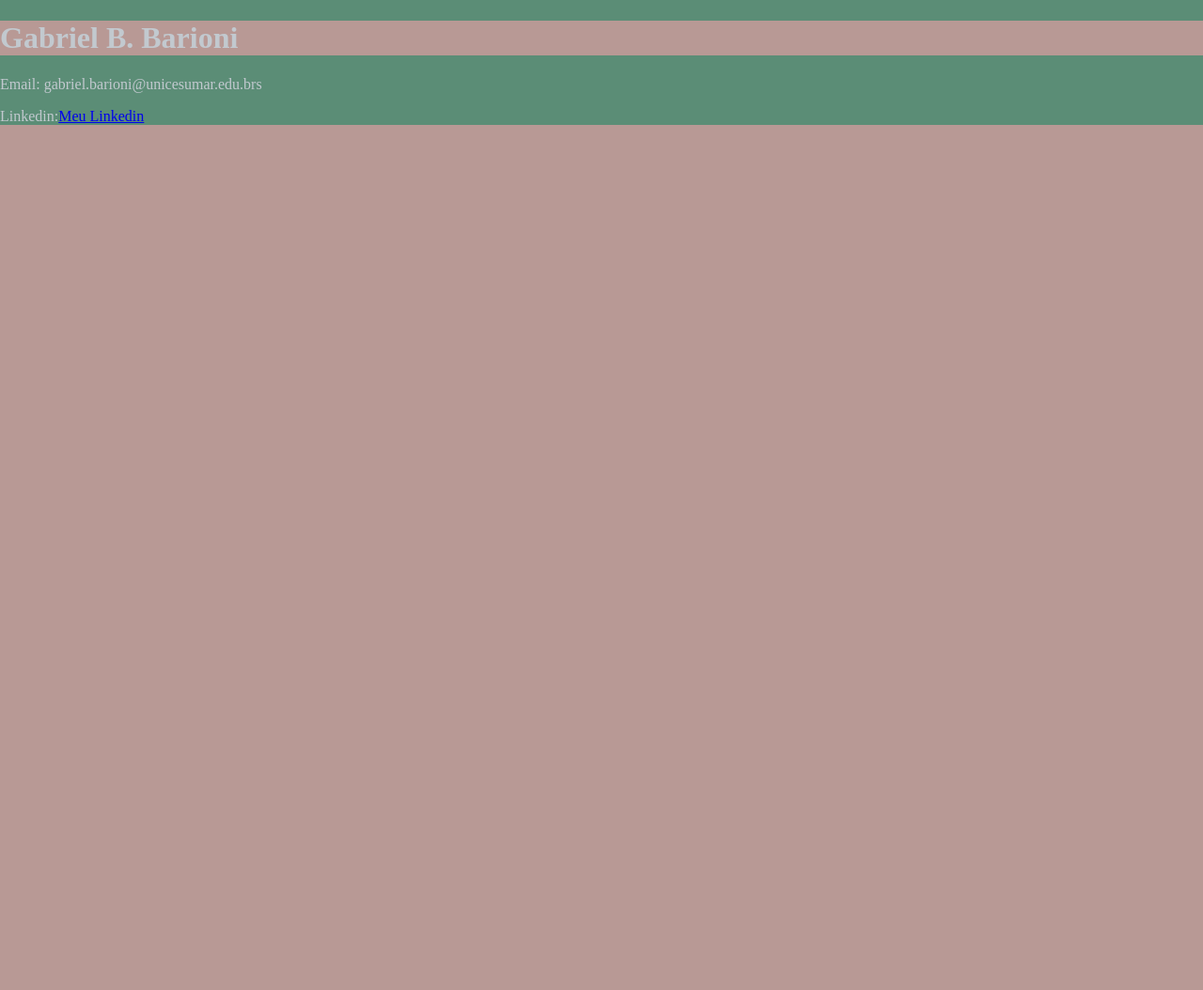
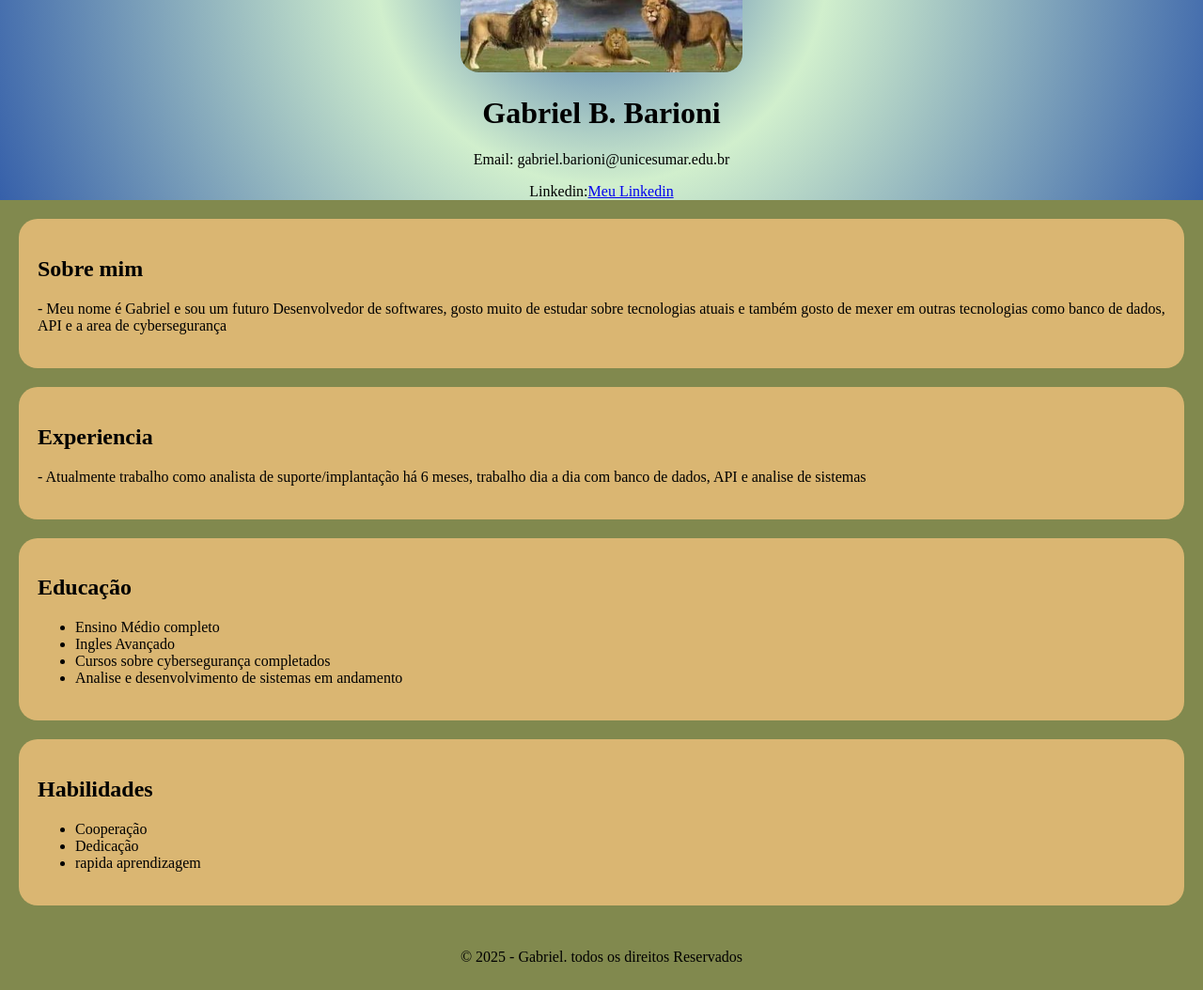
Before and after one commit to Gabs-bertolini/curriculo-ads-frontend, a plain HTML site: page index.html in a window 1280 px wide. Shown: the part 303-1357 px from the top of the page at 94% size. Before the commit the page ends 800 px from the top, so only its background shows below. Drawn offline with Linux system fonts and the light colour scheme; a web font is replaced by a local one.

Commit message:
Finalizado alterações do site

```diff
--- a/index.html
+++ b/index.html
@@ -5,6 +5,7 @@
     <meta name="viewport" content="width=device-width, initial-scale=1.0">
     <title>Curriculo</title>
     <link rel="stylesheet" href="style.css">
+    <link href="https://fonts.googleapis.com/css2?family=Atkinson+Hyperlegible+Mono:ital,wght@0,200..800;1,200..800&display=swap" rel="stylesheet">
 </head>
 <body>
 
@@ -13,11 +14,56 @@
             <img src="image seria.jpg" alt="eu" class="foto-perfil">
             <div>
                 <h1>Gabriel B. Barioni</h1>
-                <p>Email: gabriel.barioni@unicesumar.edu.brs</p>
+                <p>Email: gabriel.barioni@unicesumar.edu.br</p>
                 <p>Linkedin:<a href="https://br.linkedin.com/" target="_blank">Meu Linkedin</a></p>
             </div>
         </div>
     </header>
 
+    <section id="Sobre">
+        <h2>
+            Sobre mim
+        </h2>
+        <p>- Meu nome é Gabriel e sou um futuro Desenvolvedor de softwares, gosto muito de estudar sobre tecnologias atuais
+            e também gosto de mexer em outras tecnologias como banco de dados, API e a area de cybersegurança
+        </p>
+    </section>
+
+    <Section id="expe">
+        <h2>Experiencia</h2>
+        <p>
+           - Atualmente trabalho como analista de suporte/implantação há 6 meses, trabalho dia a dia com banco de dados,
+           API e analise de sistemas
+        </p>
+
+    </Section>
+
+    <section id="edu">
+        <h2>
+            Educação
+        </h2>
+
+
+        <ul>
+            <li>Ensino Médio completo</li>
+            <li>Ingles Avançado</li>
+            <li>Cursos sobre cybersegurança completados</li>
+            <li>Analise e desenvolvimento de sistemas em andamento</li>
+        </ul>
+    </section>
+
+    <Section id="habil">
+        <h2>Habilidades</h2>
+        <ul>
+            <li>Cooperação</li>
+            <li>Dedicação</li>
+            <li>rapida aprendizagem</li>
+        </ul>
+    </Section>
+
+    <footer>
+        <p>&copy; 2025 - Gabriel. todos os direitos Reservados</p>
+    </footer>
+
 </body>
 </html>
--- a/style.css
+++ b/style.css
@@ -1,7 +1,11 @@
-h1
+body {
+    font-family: "Atkinson Hyperlegible Mono", serif;
+  }
+
+/*h1
 {
-    background-color: #B89995;
-    position: relative;
+    text-align: center;
+
     color: rgb(194, 201, 207);
 }
 
@@ -9,25 +13,47 @@ p
 {
     color: rgb(194, 201, 207);
 }
-
+*/
 .foto-perfil
 {
+    box-shadow: 100px;
     width: 300px;
     height: 300px;
     border-radius: 20px;
-    position: relative;
-    align-items: center;
+}
+
+.foto-perfil .h1
+{
+    text-shadow: #000000;
 }
 
 .header-container
 {
-    background-color: #5B8D76;
-    position: static;
+    padding-top: 80px;
+    background: rgb(54,96,170);
+    background: radial-gradient(circle, rgba(54,96,170,1) 0%, rgba(209,239,205,1) 35%, rgba(54,96,170,1) 100%);
+    /*background-color: #3660AA;*/
+    text-align: center;
 }
 
 body
 {
-    background-color: #B89995;
+    background-color: #81894E;
     padding: 0;
     margin: 0;
 }
+
+section
+{
+    margin: 20px;
+    padding: 20px;
+    background: #DAB672;
+    border-radius: 20px;
+    box-shadow: #000000;
+}
+
+footer
+{
+    text-align: center;
+    padding: 10px;
+}
```
